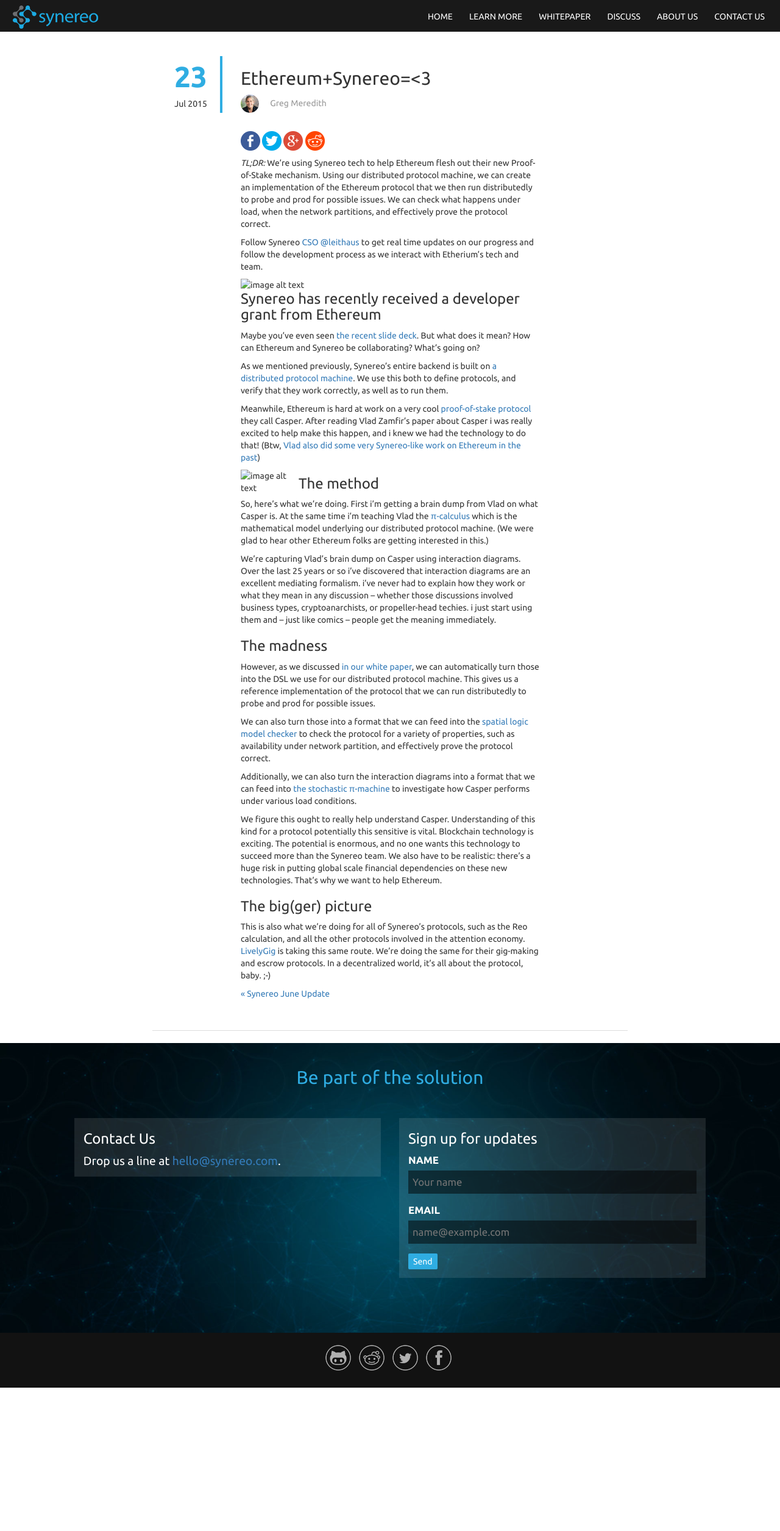
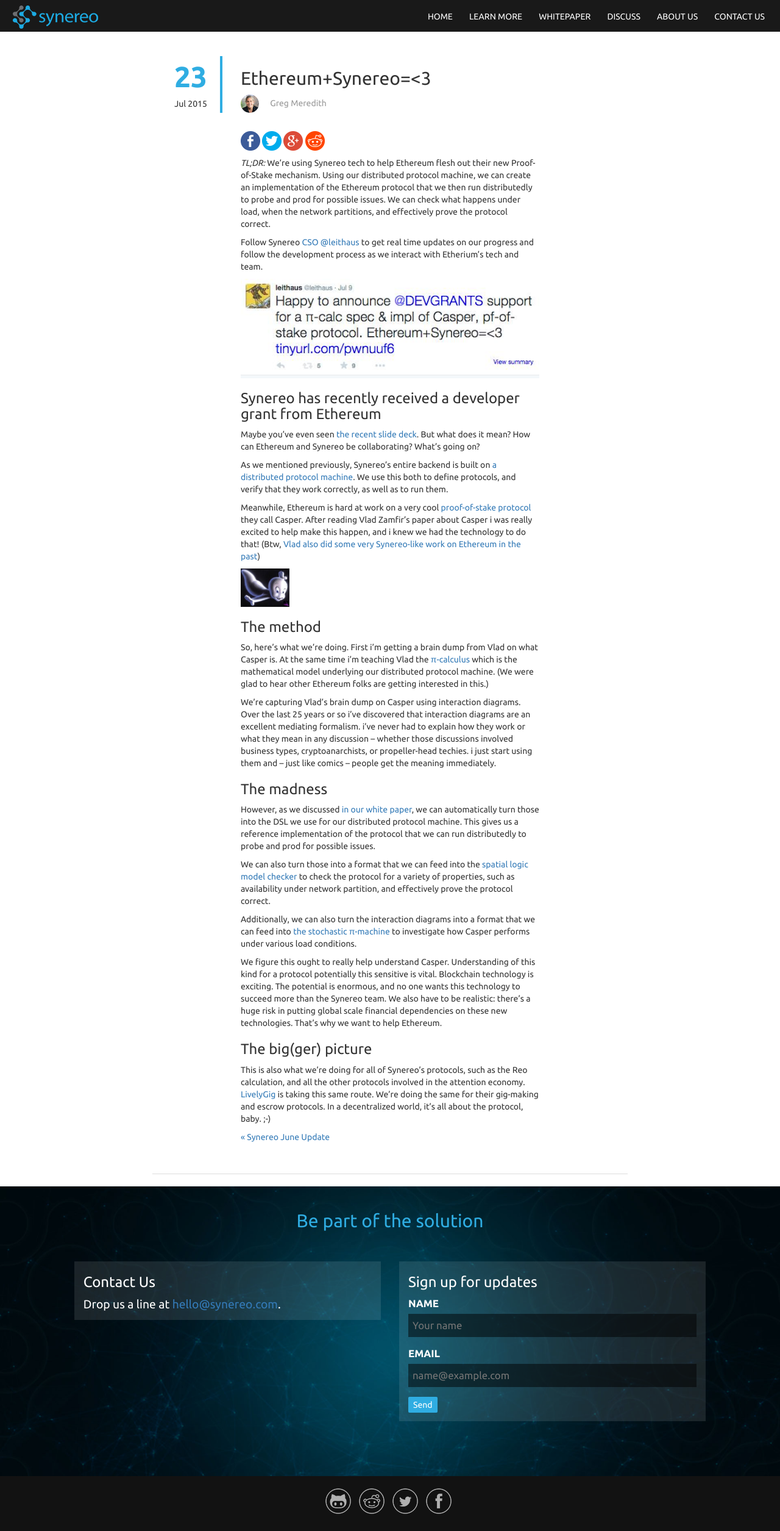
Before and after one commit to synereo/blog.synereo.com, a Jekyll site: the page built from _posts/2015-07-23-Ethereum-+-Synereo.markdown, in a window 1280 px wide. Shown: the whole page at 61% size. Built offline with Jekyll 4.4.1, drawn with Linux system fonts in a browser that asks for light colours; nearby versions of some CDN libraries; a script that is not in the unit is left out; before the commit the page ends 2275 px from its top, so only the background shows below that.

Commit message:
Fix images

```diff
--- a/_posts/2015-07-23-Ethereum-+-Synereo.markdown
+++ b/_posts/2015-07-23-Ethereum-+-Synereo.markdown
@@ -6,13 +6,13 @@
 date: '2015-07-23 2:37:02 +0200'
 author: Greg Meredith
 ---
+
 *TL;DR:* We’re using Synereo tech to help Ethereum flesh out their new Proof-of-Stake mechanism.
 Using our distributed protocol machine, we can create an implementation of the Ethereum protocol that we then run distributedly to probe and prod for possible issues. We can check what happens under load, when the network partitions, and effectively prove the protocol correct.
 
 Follow Synereo [CSO @leithaus](https://twitter.com/leithaus) to get real time updates on our progress and follow the development process as we interact with Etherium’s tech and team.
 
-![image alt text](img/uploads/ethereum_dev_grant_tweet.jpg){: style="float: left; margin-right: 15px;"}
-
+![image alt text](/img/uploads/ethereum_dev_grant_tweet.jpg)
 
 ### Synereo has recently received a developer grant from Ethereum
 
@@ -22,7 +22,7 @@
 
 Meanwhile, Ethereum is hard at work on a very cool [proof-of-stake protocol](http://www.slideshare.net/_hd/demystifying-blockchains) they call Casper. After reading Vlad Zamfir’s paper about Casper i was really excited to help make this happen, and i knew we had the technology to do that! (Btw, [Vlad also did some very Synereo-like work on Ethereum in the past](https://www.youtube.com/watch?v=vGTd1Bi7Jrc.))
 
-![image alt text](img/uploads/casper_the_friendly_ghost.png){: style="float: left; margin-right: 15px;width: 80px;"}
+![image alt text](/img/uploads/casper_the_friendly_ghost.png){: style="width: 80px"}
 
 
 ### The method
```
